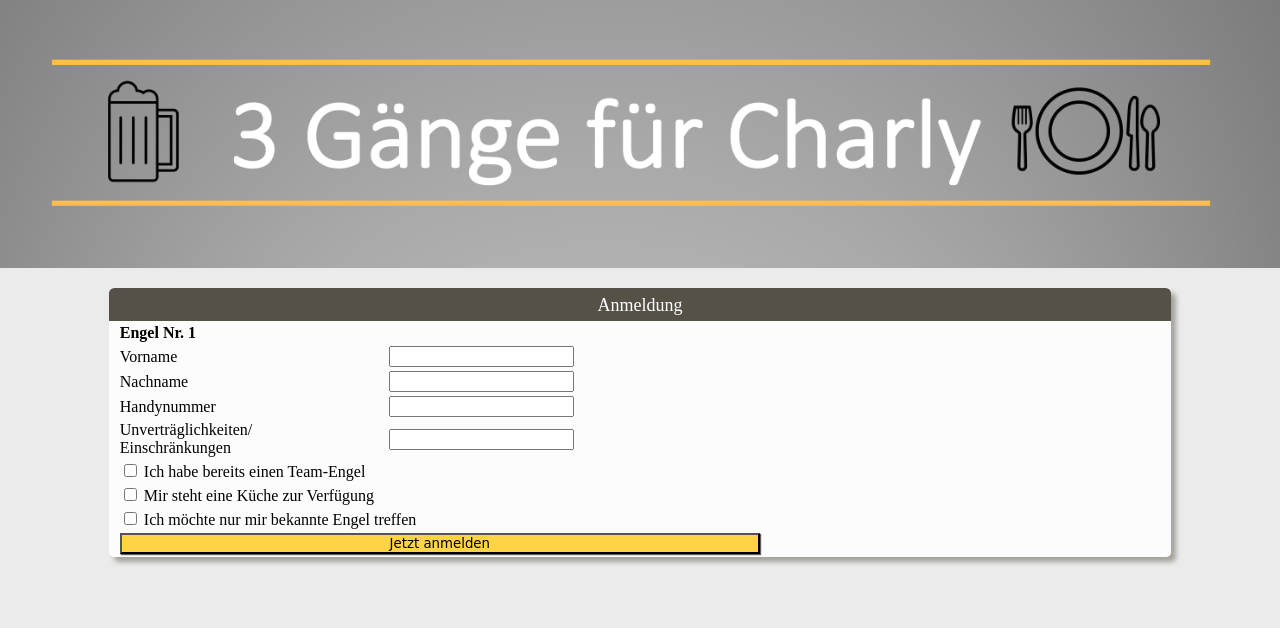
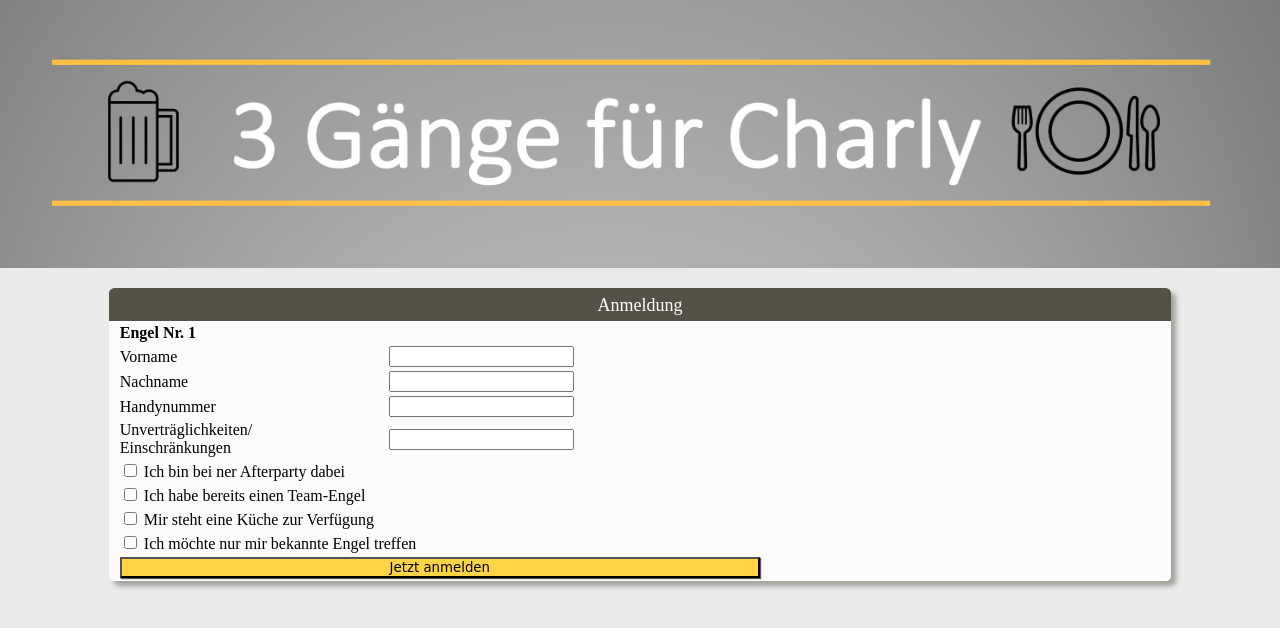
Before and after one commit to maxrohleder/3GaengeFuerCharly, a React (Create React App) app in the folder frontend/: page / in a window 1280 px wide. Both pictures are taken after a click on the button "Jetzt anmelden". Shown: the top 628 px of the page. Built offline with nearby package versions, Linux system fonts and the light colour scheme.

Commit message:
finished version 1.0 added an afterparty tag

```diff
--- a/frontend/src/App.js
+++ b/frontend/src/App.js
@@ -14,11 +14,13 @@ class App extends Component {
       p1_last: '',
       p1_mobil: '',
       p1_allergy: '',
+      p1_afterparty: '',
       isTeam: '',
       p2_first: '',
       p2_last: '',
       p2_mobile: '',
       p2_allergy: '',
+      p2_afterparty: '',
       kitchen: '',
       street: '',
       number: '',
@@ -107,6 +109,9 @@ class App extends Component {
           <td>Unverträglichkeiten/<br></br>Einschränkungen</td>
           <td><input type='text' name='p2_allergy' onChange={this.onChangeHandler}></input></td>
         </tr>
+        <tr>
+          <td colspan='2'><input type='checkbox' name='p2_afterparty' onChange={this.onButtonChange}></input> Ich bin bei ner Afterparty dabei</td>
+        </tr>
       </React.Fragment>
     );
   }
@@ -184,6 +189,9 @@ class App extends Component {
                   <td><input type='text' name='p1_allergy' onChange={this.onChangeHandler}></input></td>
                 </tr>
                 <tr>
+                  <td colspan='2'><input type='checkbox' name='p1_afterparty' onChange={this.onButtonChange}></input> Ich bin bei ner Afterparty dabei</td>
+                </tr>
+                <tr>
                   <td colspan='2'><input type='checkbox' name='isTeam' onChange={this.onButtonChange}></input> Ich habe bereits einen Team-Engel</td>
                 </tr>
                 {this.state.isTeam ? this.showPerson2() : null}
@@ -216,7 +224,7 @@ class App extends Component {
               Du erhälst im Laufe der kommenden Woche eine SMS mit dem Namen deines Teampartners, eurem Gang und den Anmerkungen eurer Gäste.<br></br>
               Der erste Gang wird ab <b>18 Uhr</b> serviert. Ihr bekommt kurz zuvor per SMS Bescheid, wohin eure Reise geht.<br></br><br></br>
               Ich freu mich auf dich!</p>
-            <div><iframe src="https://giphy.com/embed/g9582DNuQppxC" width="100%" frameBorder="0" class="giphy-embed" allowFullScreen></iframe></div>
+            <div><iframe title='leo says thanks' src="https://giphy.com/embed/g9582DNuQppxC" width="100%" frameBorder="0" class="giphy-embed" allowFullScreen></iframe></div>
             <p style={{ fontSize: '0.1em' }}><a href="https://giphy.com/gifs/hero0fwar-karmawhore-rhyming-g9582DNuQppxC">via GIPHY</a></p>
           </div>
         </div>
```
